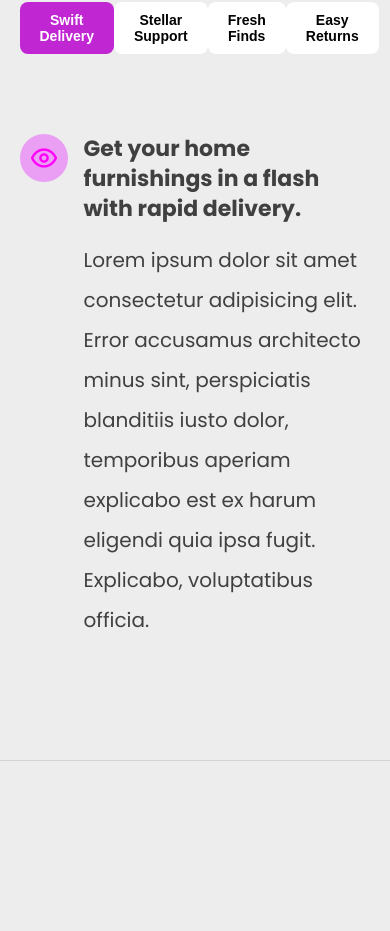
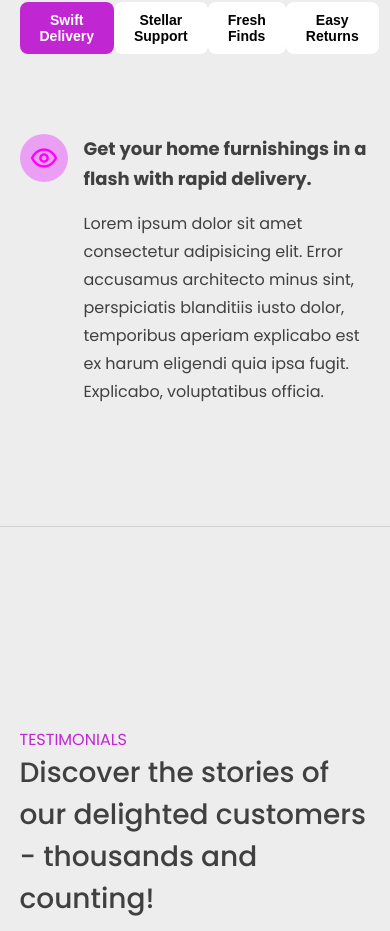
Before and after one commit to dariojularic/x-shopper-dream-e-commerce, a React (Vite) app: page / in a window 390 px wide. Shown: the part 3638-4569 px from the top of the page. Built offline with nearby package versions, Linux system fonts and the light colour scheme; no server answers.

Commit message:
Add style

```diff
--- a/src/pages/Home/components/Services.css
+++ b/src/pages/Home/components/Services.css
@@ -21,12 +21,12 @@
 }
 
 @media (max-width: 800px) {
-  /* .service-heading {
+  .service-heading {
     font-size: 1.8rem;
   }
 
   .service-paragraph{
     font-size: 1.6rem;
     line-height: 2.8rem;
-  } */
+  }
 }
```
